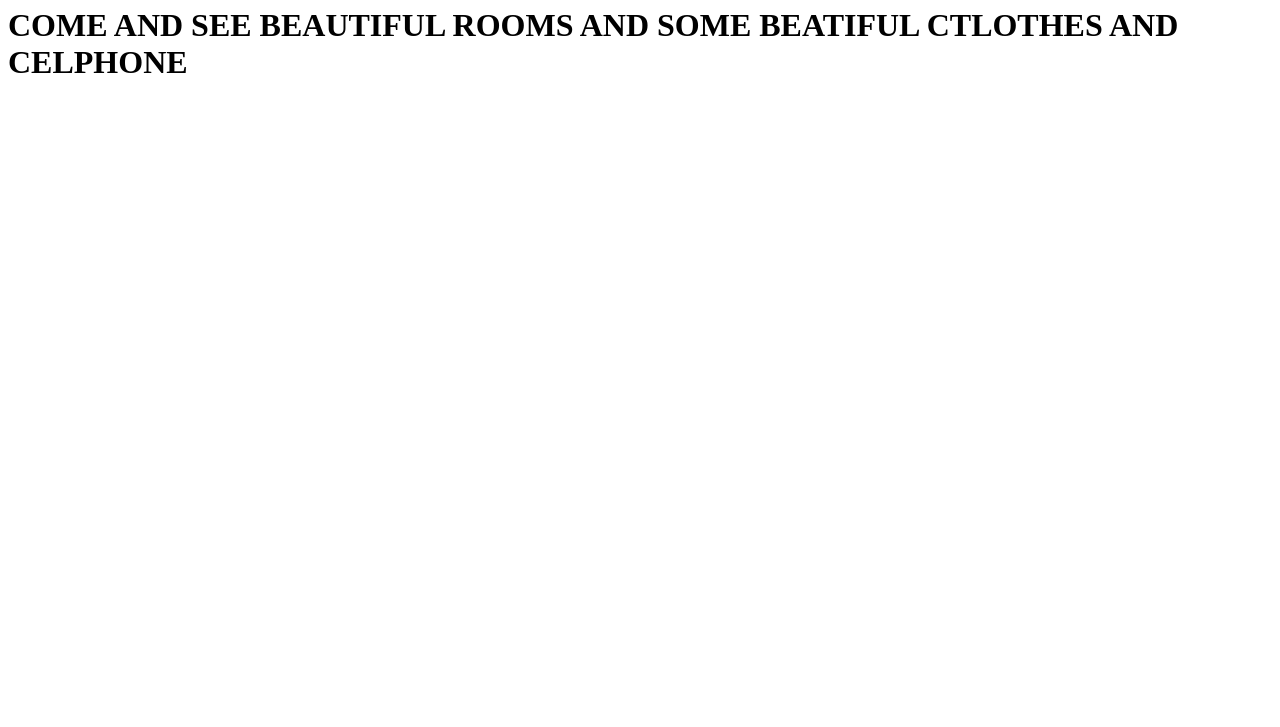
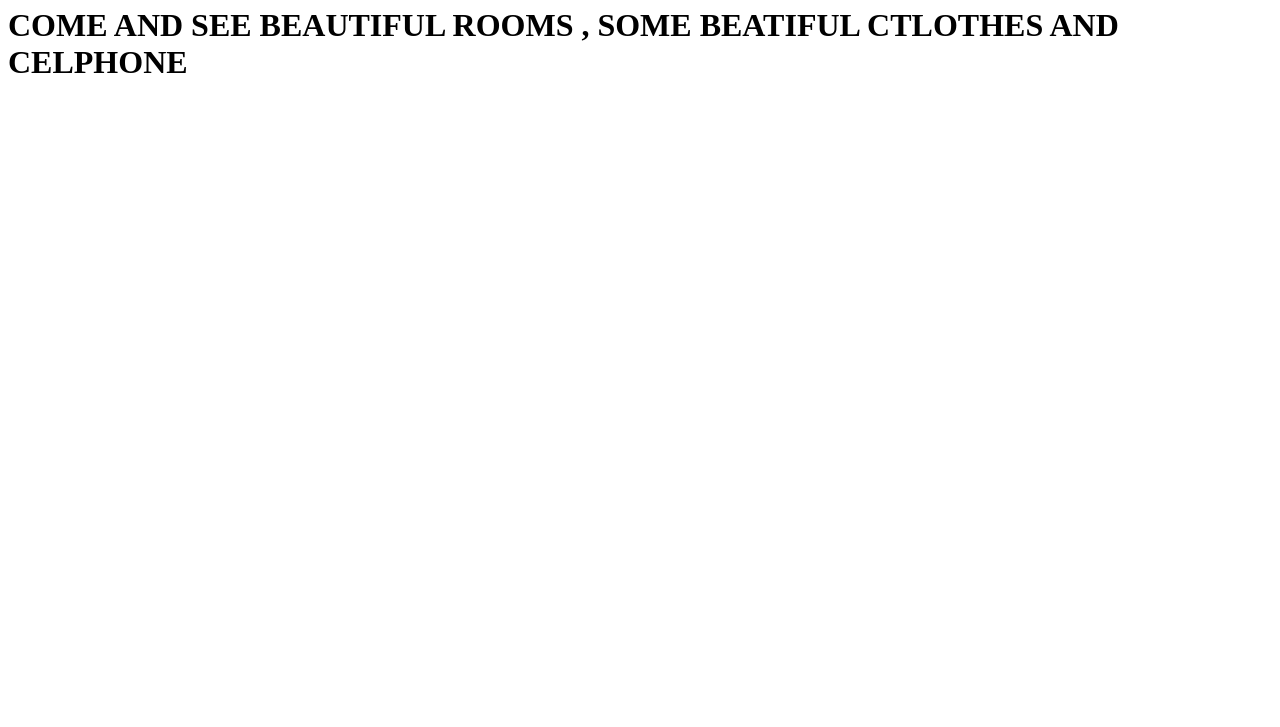
Before and after one commit to lebohangmanoko49/CLAG-Project, a plain HTML site: page index.html in a window 1280 px wide. Shown: the part 73-800 px from the top of the page. Drawn offline with Linux system fonts and the light colour scheme.

```diff
--- a/index.html
+++ b/index.html
@@ -6,7 +6,7 @@
   </head>
   <body>
 <h1>Hello world</h1>
-<h1>COME AND SEE BEAUTIFUL ROOMS AND SOME BEATIFUL CTLOTHES AND CELPHONE</h1>
+<h1>COME AND SEE BEAUTIFUL ROOMS , SOME BEATIFUL CTLOTHES AND CELPHONE</h1>
 
 
   </body>
```
